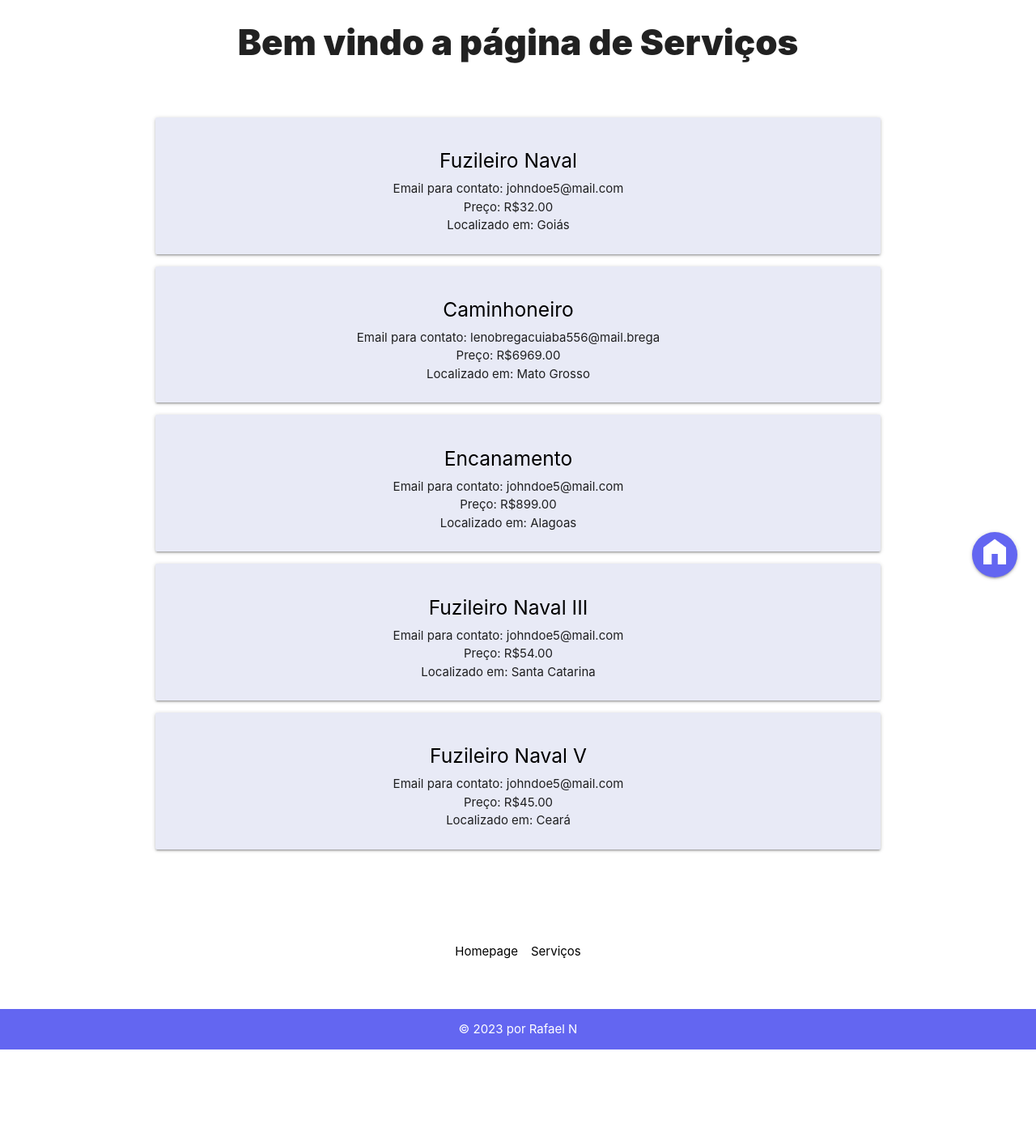
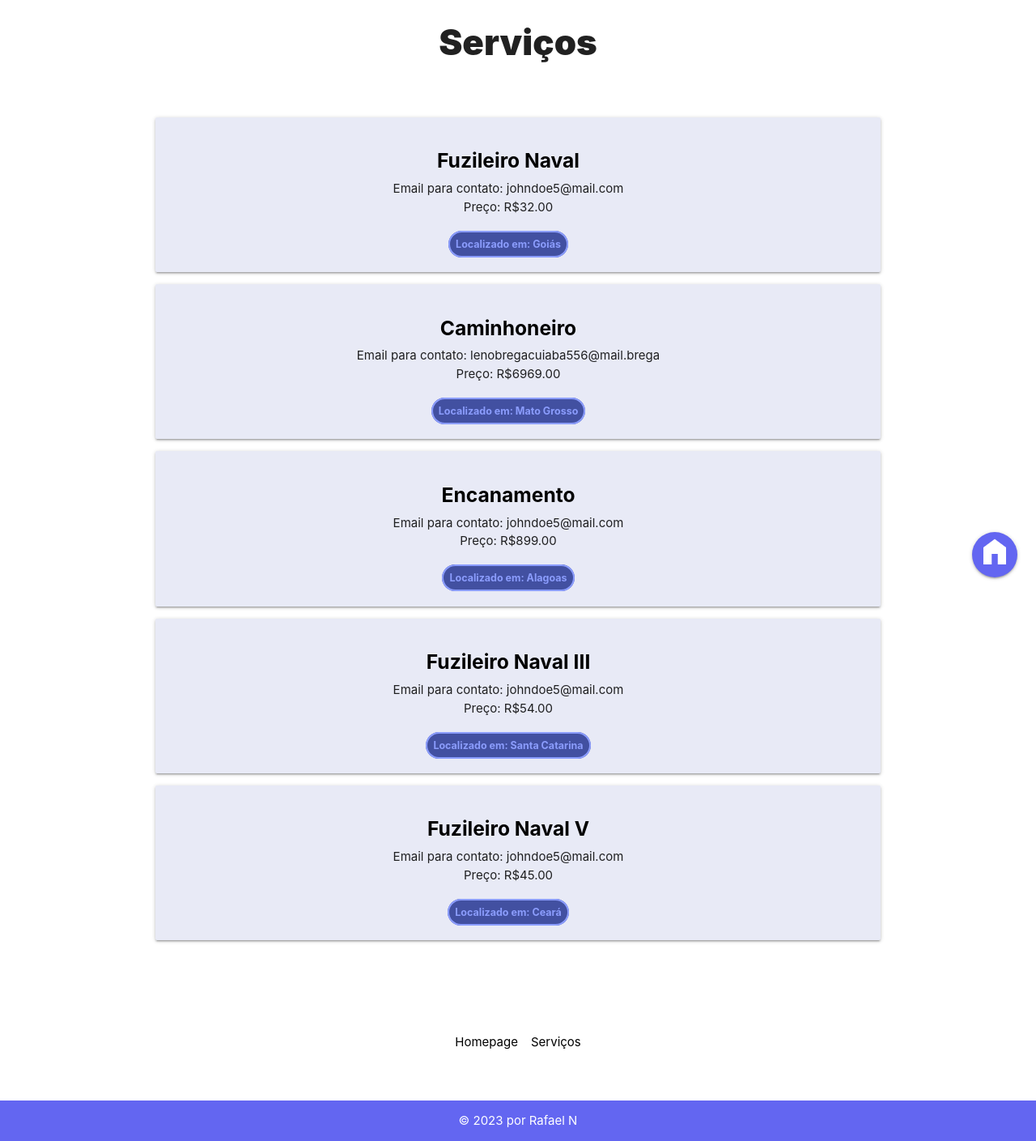
Before and after one commit to rafaelngoncalves5/servicos, a Django app: page /servicosapp/servicos/ in a window 1280 px wide. Shown: the part 64-1473 px from the top of the page at 81% size. Before the commit the page ends 1360 px from the top, so only its background shows below. Run offline with Django 4.2, Linux system fonts and the light colour scheme; data comes from the database, SQL or seed files in the repository; both versions use the stored data as it was after the commit; some libraries are stand-ins or nearby versions.

Commit message:
e9f2f40a8bbfb5a45d387e8a5b5d5f02e2f18f07

```diff
--- a/servicos/servicosapp/templates/servicosapp/servicos/index.html
+++ b/servicos/servicosapp/templates/servicosapp/servicos/index.html
@@ -1,7 +1,7 @@
 {% extends 'base.html' %}
 
 {% block content %}
-<h3>Bem vindo a página de Serviços</h3>
+<h3>Serviços</h3>
 
 <div style="margin-top: 4em; display: flex; justify-content: center; align-items: center;">
     {% if servicos %}
@@ -10,11 +10,14 @@
         {% for servico in servicos %}
         <ul class="card-panel indigo lighten-5">
             <a id="ancora-servicos" href="{% url 'servicosapp:detalhes_servicos' servico.id_servico %}">
-                <h5>{{ servico }}</h5>
+                <h5 style="font-weight: bolder;">{{ servico }}</h5>
             </a>
             <li>Email para contato: {{ servico.email }}</li>
             <li>Preço: R${{ servico.preco }}.00</li>
-            <li>Localizado em: {{ servico.fk_estado }}</li>
+            <br />
+            <span
+                style="opacity: 80%; background-color: #192a8d; border-radius: 2em; padding: 7px; font-size: smaller; font-weight: bold; border: solid 2px #758aff; color: #758aff; margin-left: auto; margin-right: auto; max-width: fit-content;">Localizado
+                em: {{ servico.fk_estado }}</span>
         </ul>
 
         {% endfor %}
```
Also changed, not shown: servicos/servicosapp/templates/servicosapp/servicos/buscar.html (+5 -2 lines), servicos/db.sqlite3.
